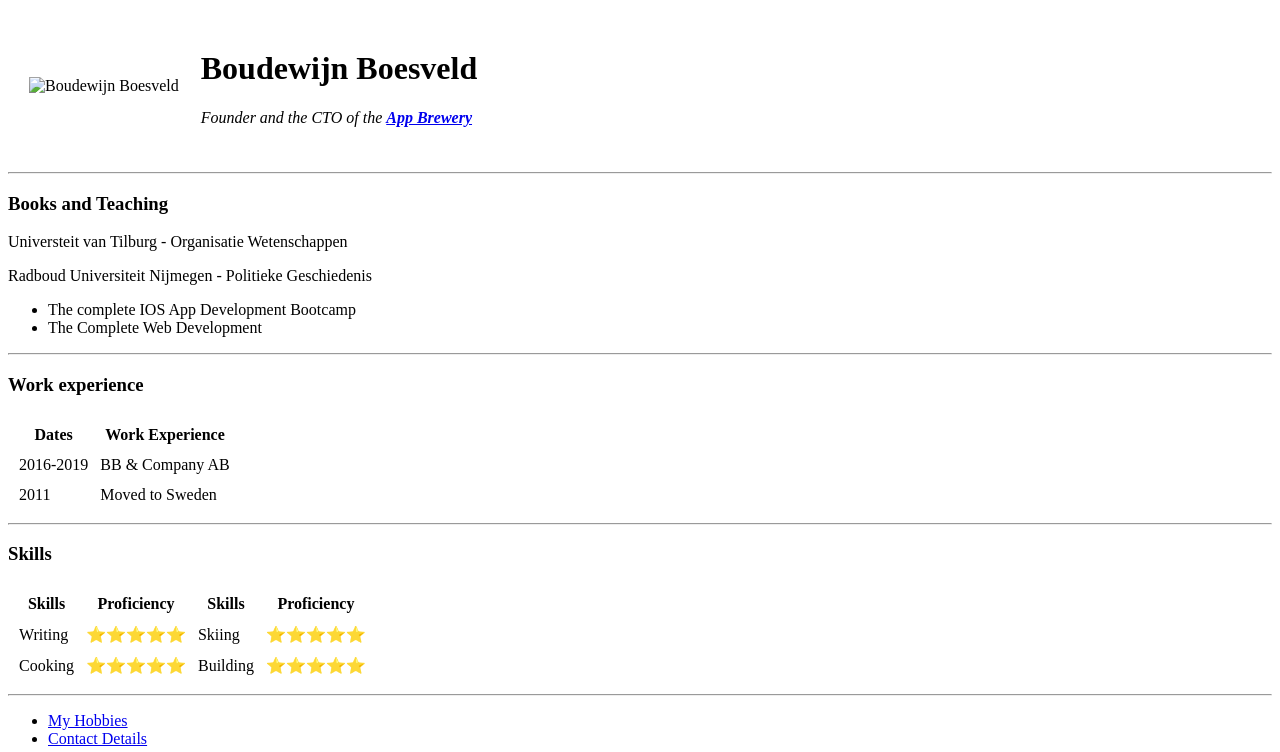
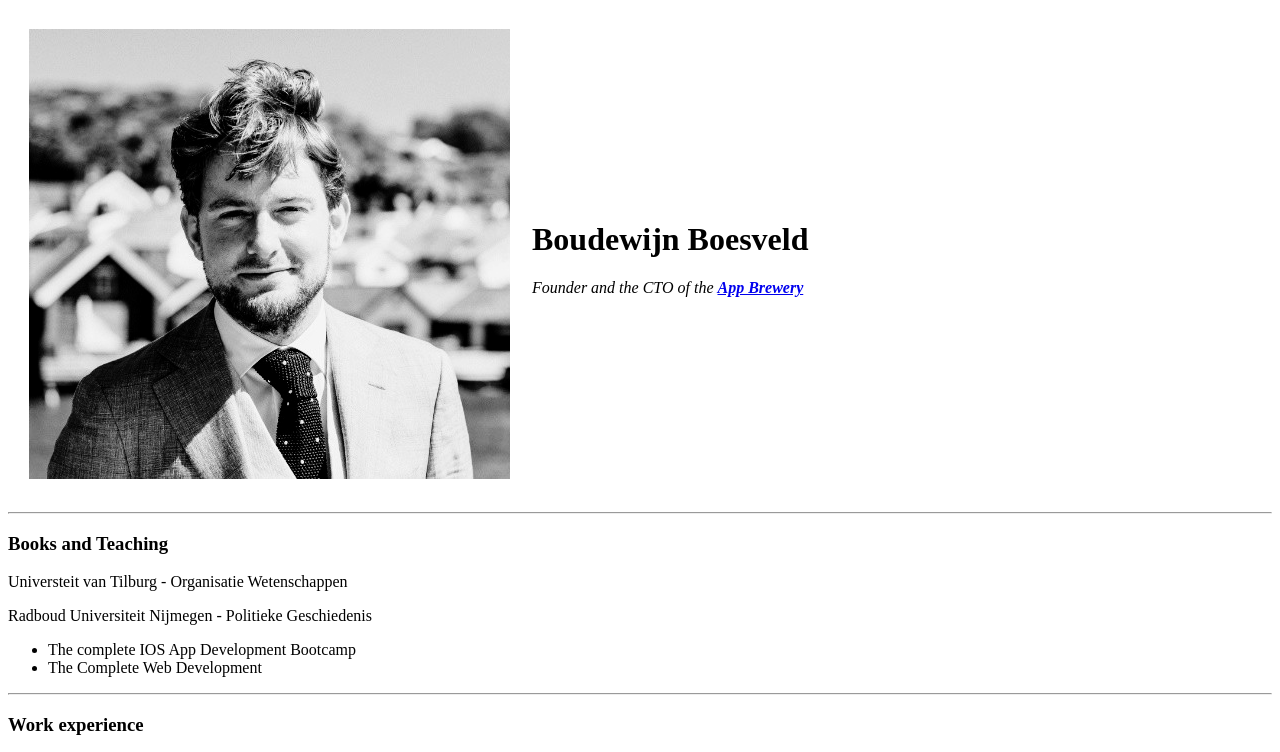
Before and after one commit to boudewijnboesveld/CV, a plain HTML site: page index.html in a window 1280 px wide. Shown: the top 752 px of the page. Drawn offline with Linux system fonts and the light colour scheme.

Commit message:
Update index.html

```diff
--- a/index.html
+++ b/index.html
@@ -9,7 +9,7 @@
 <body>
   <table cellspacing="20">
     <tr>
-      <td><img src="images/download.png" alt="Boudewijn Boesveld"></td>
+      <td><img src="download.png" alt="Boudewijn Boesveld"></td>
       <td>
         <h1>Boudewijn Boesveld</h1>
         <p><em>Founder and the CTO of the <strong><a href="https://www.appbrewery.co">App Brewery</a></strong></em></p>
```
